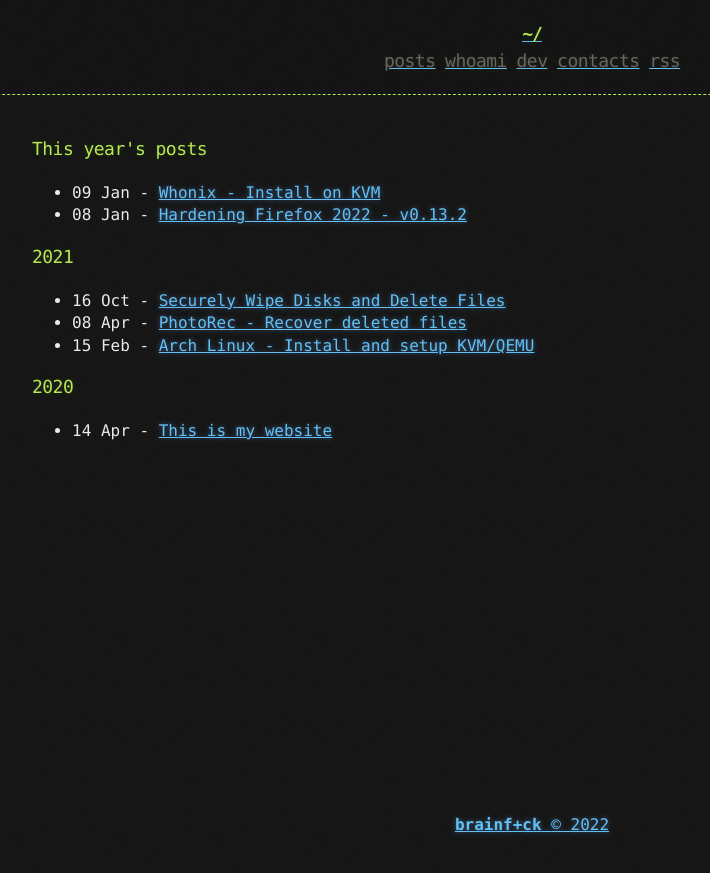
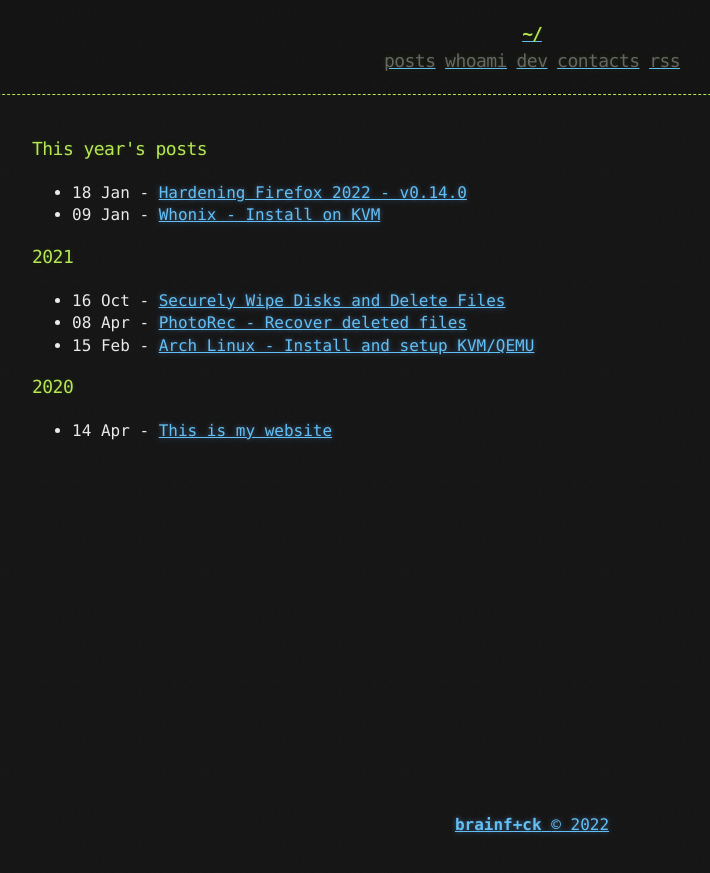
Before and after one commit to brainfucksec/brainfucksec.github.io, a Jekyll site: the page built from posts.md, in a window 1280 px wide. Shown: the top 873 px of the page, without its empty margins (108-818 px from the left). Built offline with Jekyll 4.4.1, drawn with Linux system fonts in a browser that asks for light colours.

Commit message:
Update _posts/2022-01-06-hardening-firefox-2022.md

```diff
--- a/_posts/2022-01-06-hardening-firefox-2022.md
+++ b/_posts/2022-01-06-hardening-firefox-2022.md
@@ -1,7 +1,7 @@
 ---
 layout: post
-title: "Hardening Firefox 2022 - v0.13.2"
-date: 2022-01-08
+title: "Hardening Firefox 2022 - v0.14.0"
+date: 2022-01-18
 ---
 
 Tested on Firefox: `Version 96.0.x (Linux)`
@@ -405,7 +407,7 @@ There are several options disabled, some of these are commented in the various s
 If you want you can use the `user.js` file with the settings of this guide or with your preferred settings, it is recommended to create a new profile for this purpose.
 Before using the file check the entries and modify/add them according to your preferences, don't copy/paste without know what you are doing.
 
-Download the `user.js` template from my GitHub gist [here](https://gist.github.com/brainfucksec/68e79da1c965aeaa4782914afd8f7fa2):
+Download the `user.js` template from my GitHub gist [here](https://gist.github.com/brainfucksec/68e79da1c965aeaa4782914afd8f7fa2)
 
 More information about Firefox user.js:
 
```
Also changed, not shown: other parts of _posts/2022-01-06-hardening-firefox-2022.md (+3 -0 lines).
